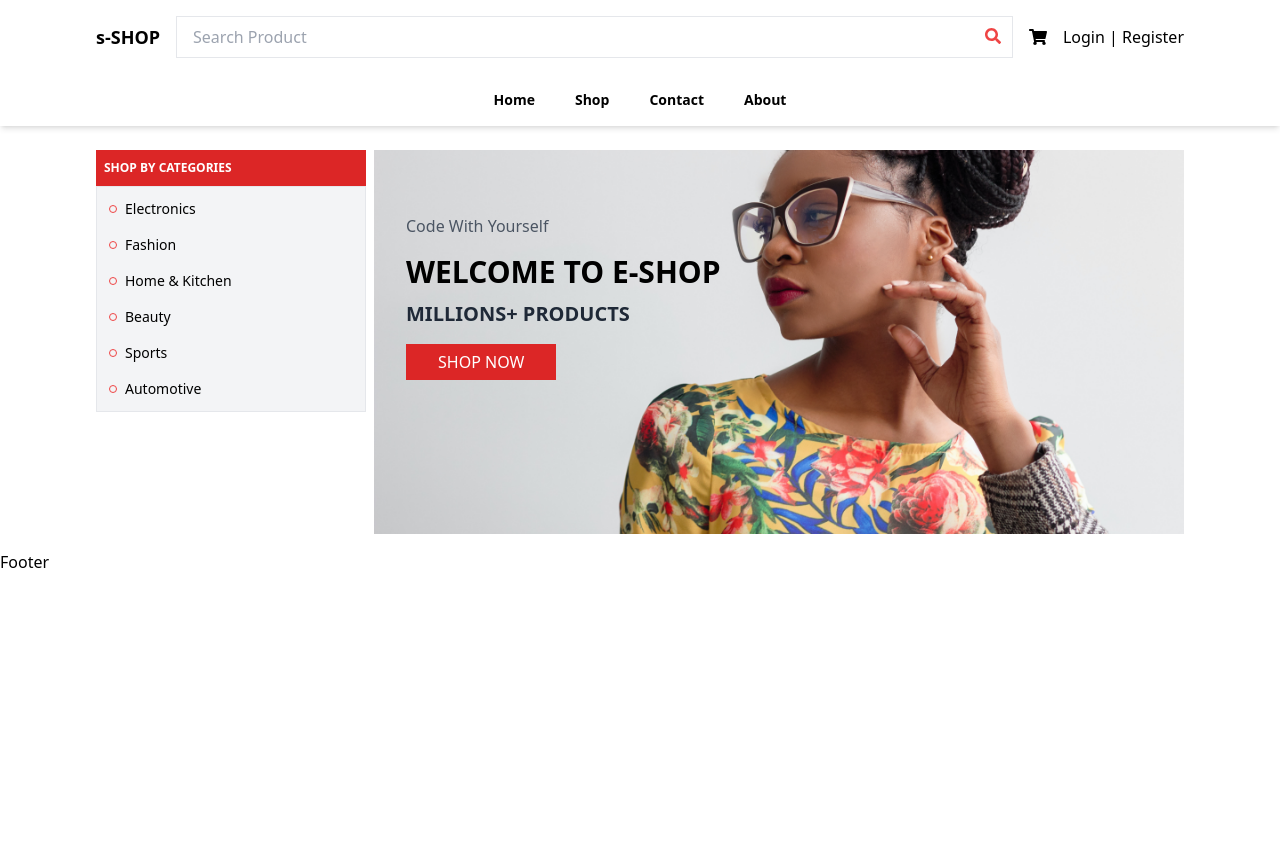
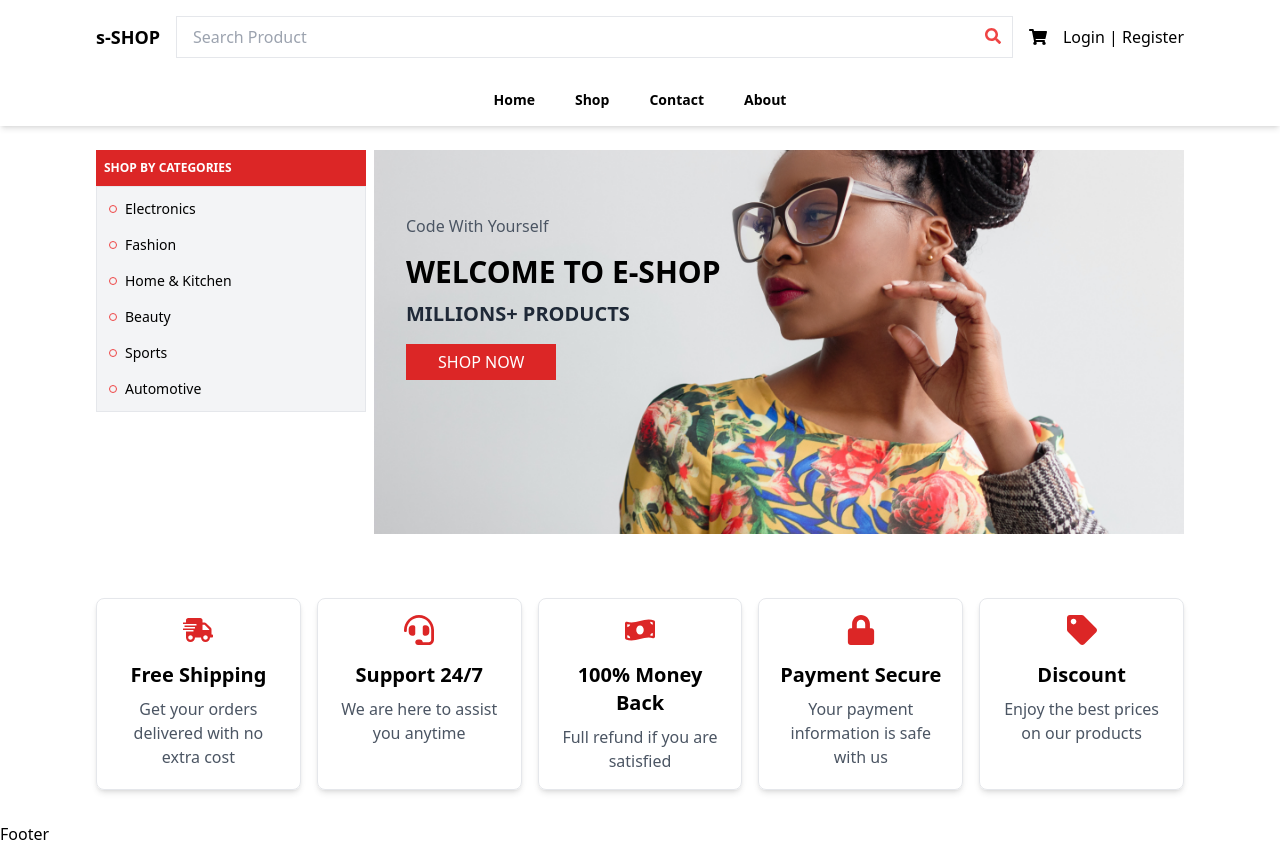
Before and after one commit to nhanquoc-it/nqd-ecommerce-shop, a React (Vite) app in the folder frontend/: page / in a window 1280 px wide. Before the commit the page ends 800 px from the top, so only its background shows below. Built offline with nearby package versions, Linux system fonts and the light colour scheme.

Commit message:
info section

```diff
--- /dev/null
+++ b/frontend/src/components/InfoSection.jsx
@@ -0,0 +1,56 @@
+import {
+	FaHeadset,
+	FaLock,
+	FaMoneyBillWave,
+	FaShippingFast,
+	FaTag,
+} from "react-icons/fa";
+
+const InfoSection = () => {
+	const infoItems = [
+		{
+			icon: <FaShippingFast className="text-3xl text-red-600" />,
+			title: "Free Shipping",
+			description: "Get your orders delivered with no extra cost",
+		},
+		{
+			icon: <FaHeadset className="text-3xl text-red-600" />,
+			title: "Support 24/7",
+			description: "We are here to assist you anytime",
+		},
+		{
+			icon: <FaMoneyBillWave className="text-3xl text-red-600" />,
+			title: "100% Money Back",
+			description: "Full refund if you are satisfied",
+		},
+		{
+			icon: <FaLock className="text-3xl text-red-600" />,
+			title: "Payment Secure",
+			description: "Your payment information is safe with us",
+		},
+		{
+			icon: <FaTag className="text-3xl text-red-600" />,
+			title: "Discount",
+			description: "Enjoy the best prices on our products",
+		},
+	];
+
+	return (
+		<div className="bg-white pb-8 pt-12">
+			<div className="container mx-auto grid grid-cols-1 md:grid-cols-2 lg:grid-cols-5 gap-4">
+				{infoItems.map((item, index) => (
+					<div
+						key={index}
+						className="flex flex-col items-center text-center p-4 border rounded-lg shadow-md transform transition-transform duration-300 hover:scale-105 cursor-pointer"
+					>
+						{item.icon}
+						<h3 className="mt-4 text-xl font-semibold">{item.title}</h3>
+						<p className="mt-2 text-gray-600">{item.description}</p>
+					</div>
+				))}
+			</div>
+		</div>
+	);
+};
+
+export default InfoSection;
--- a/frontend/src/pages/Home.jsx
+++ b/frontend/src/pages/Home.jsx
@@ -1,6 +1,7 @@
 import { Categories } from "../assets/data/mockData";
 
 import HeroImage from "../assets/images/slider/hero-1.png";
+import InfoSection from "../components/InfoSection";
 
 const Home = () => {
 	return (
@@ -34,6 +35,8 @@ const Home = () => {
 					</div>
 				</div>
 			</div>
+
+			<InfoSection />
 		</div>
 	);
 };
```
